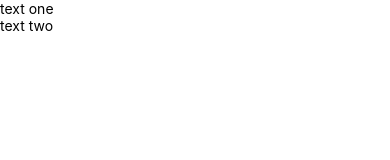
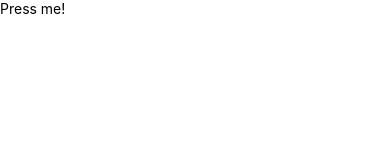
Before and after one commit to Hussain-hamim/Taskly, a React Native app: screen / in a window 390 px wide. Shown: the top 160 px of the page. Built offline with nearby package versions, Linux system fonts and the light colour scheme.

Commit message:
accessibilityLabel

```diff
--- a/App.js
+++ b/App.js
@@ -1,12 +1,17 @@
 import React from "react";
-import { Text, View } from "react-native";
+import { Text, TouchableOpacity, View } from "react-native";
 
 const App = () => {
   return (
-    <View accessible={true}>
-      <Text>text one</Text>
-      <Text>text two</Text>
-    </View>
+    <TouchableOpacity
+      accessible={true}
+      accessibilityLabel="Tap me!"
+      onPress={() => null}
+    >
+      <View>
+        <Text>Press me!</Text>
+      </View>
+    </TouchableOpacity>
   );
 };
 
```
